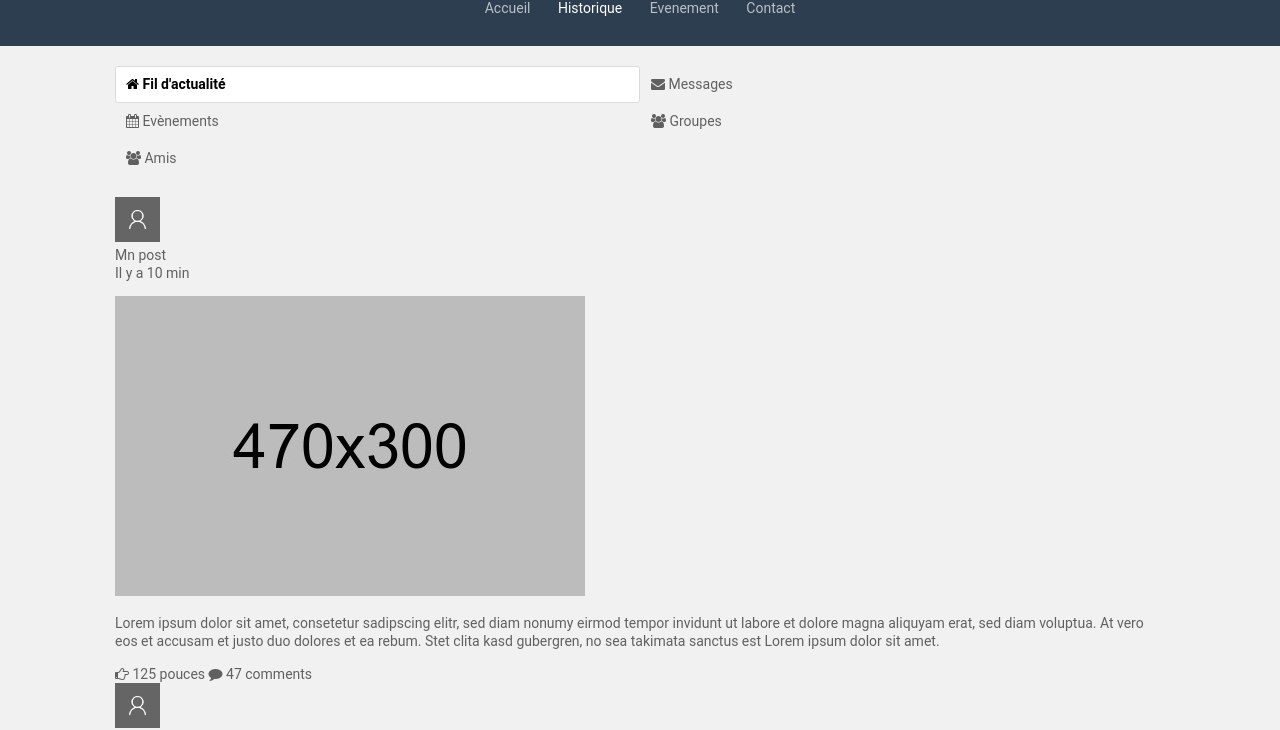
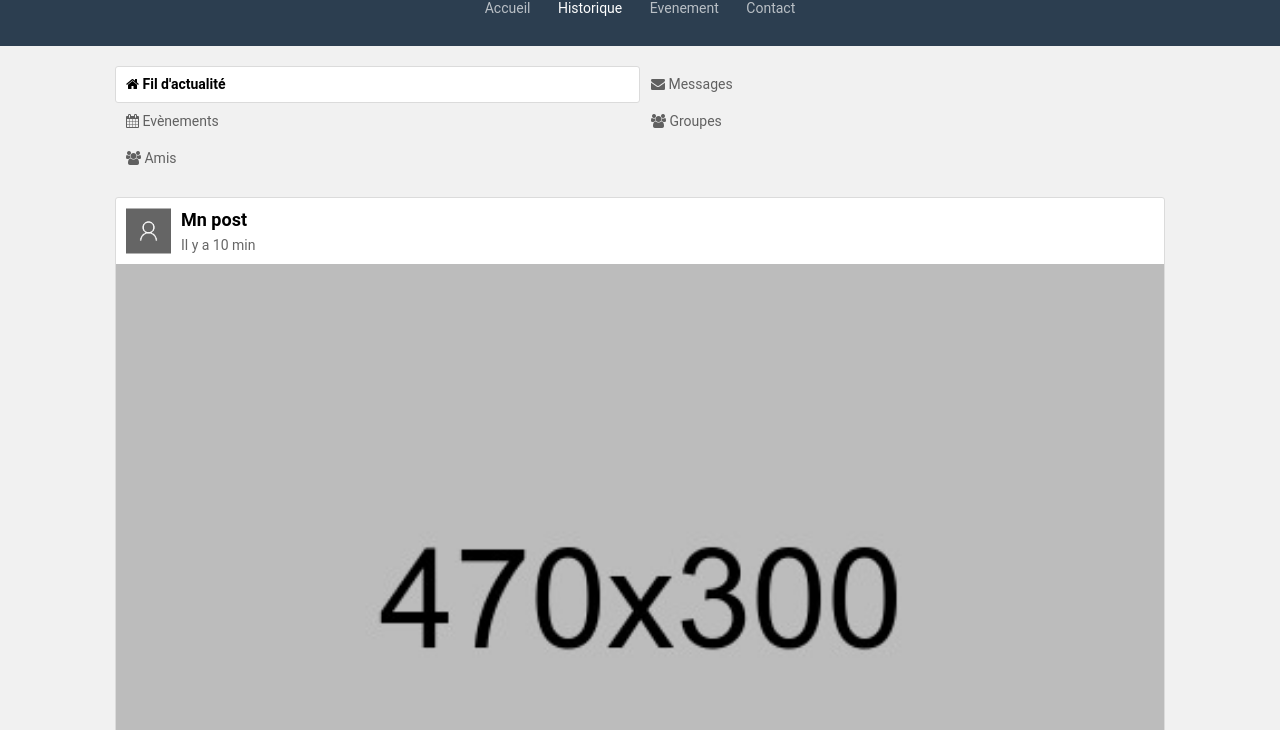
Before and after one commit to omegamputu/social-network-template, a plain HTML site: page index.html in a window 1280 px wide. Shown: the part 70-800 px from the top of the page. Drawn offline with Linux system fonts and the light colour scheme.

Commit message:
ajout du style aux articles

```diff
--- a/css/app.css
+++ b/css/app.css
@@ -92,3 +92,93 @@ a{
 .sidebar a:hover::before, .sidebar a.active::before{
     opacity: 1;
 }
+
+.card
+{
+    border: 1px solid #dbdbdb;
+    border-radius: 3px;
+    background: #fff;
+    margin-bottom: 15px;
+}
+.card:last-child
+{
+    margin-bottom: 0;
+}
+
+.card-header
+{
+    position: relative;
+    padding: 10px;
+}
+.card-header-avatar
+{
+    padding-left: 65px;
+}
+.card-avatar
+{
+    position: absolute;
+    top: 50%;
+    left: 10px;
+    transform: translateY(-50%);
+}
+
+.card-title
+{
+    font-weight: bold;
+    color: #000;
+    font-size: 18px;
+    margin-bottom: 5px;
+}
+
+.card-date
+{
+    color: rgba(0, 0, 0, 0.38);
+    font-size: 12px;
+}
+
+.card-body{
+    padding: 0 10px 20px 10px;
+}
+
+.card-body a
+{
+    color: #3AAAFF;
+    text-decoration: underline;
+}
+
+.card-body .full-width
+{
+    width: calc(100% + 20px);
+    display: block;
+    margin-left: -10px;
+    margin-right: -10px;
+}
+
+.card-body p:first-child{
+    margin-top: 0;
+}
+
+.card-body p:last-child{
+    margin-top: 0;
+}
+
+.card-footer
+{
+    border: 1px solid #dbdbdb;
+    background: #fff;
+    display: flex;
+    padding: 0 10px;
+    font-size: 14px;
+    color: #dbdbdb;
+}
+.card-comment
+{
+    margin-left: auto;
+}
+.card-footer a{
+    text-decoration: none;
+}
+
+.card-footer a:hover{
+    text-decoration: underline;
+}
```
